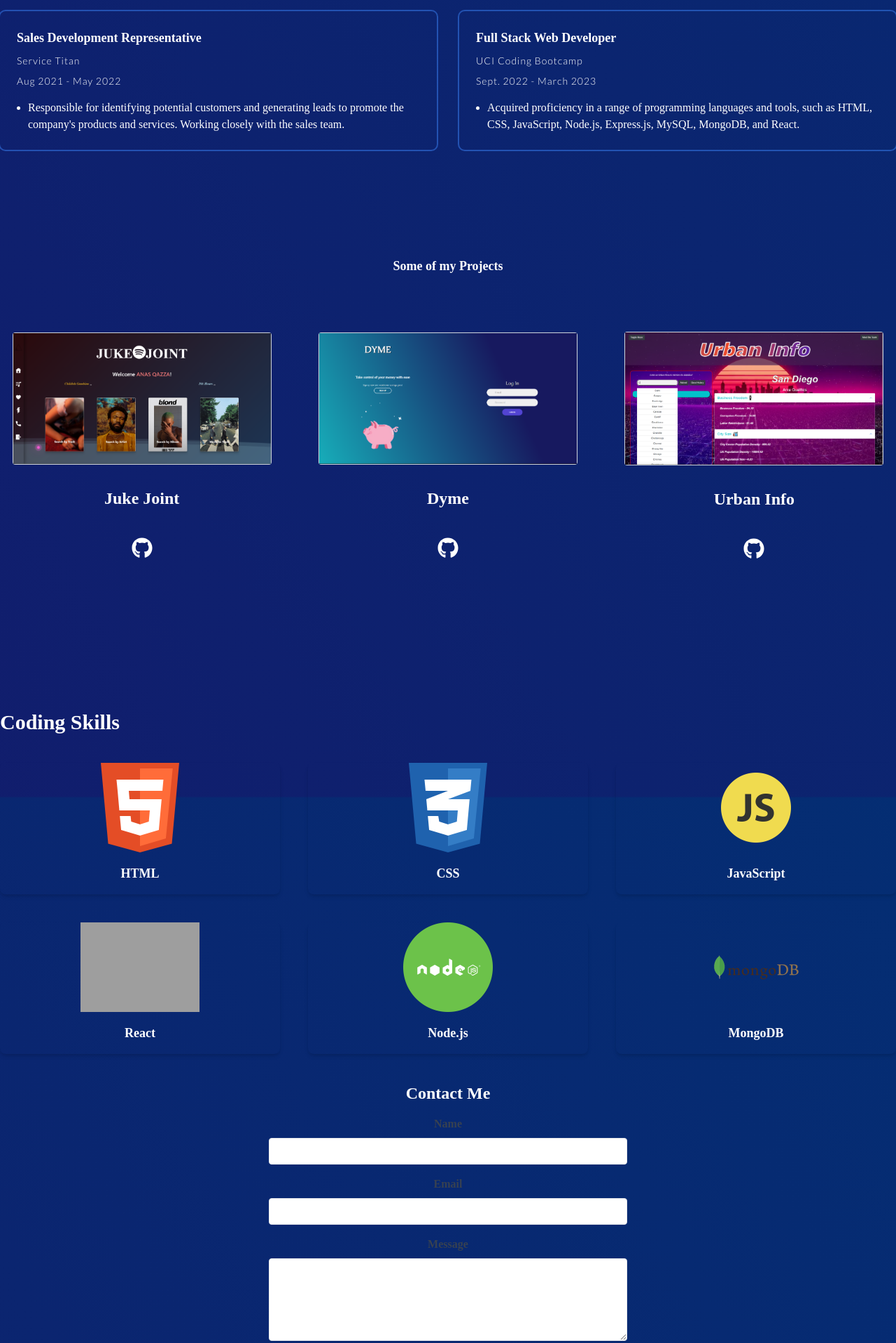
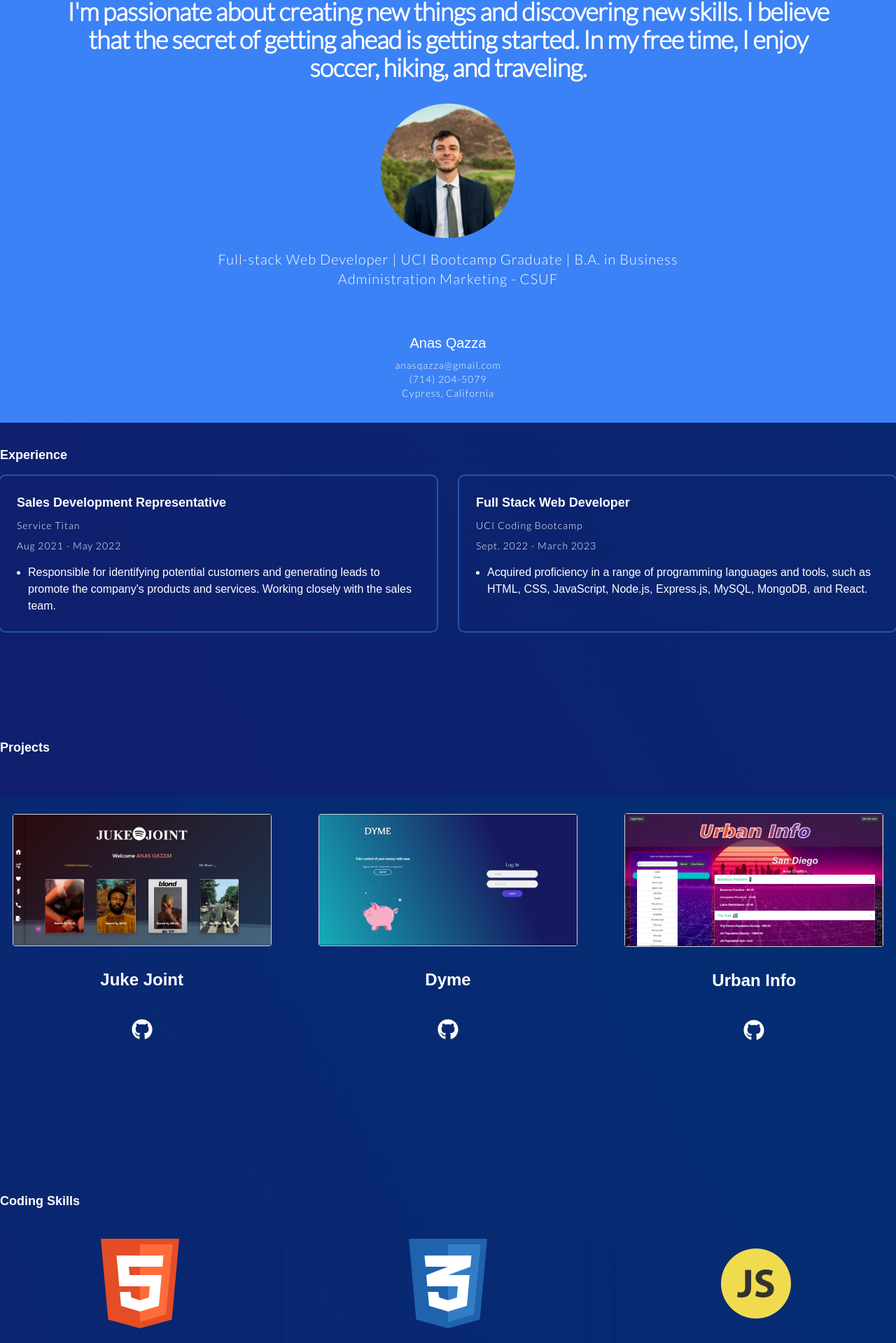
Before and after one commit to aqazza/Portfolio-React-AQ, a React (Vite) app: page / in a window 1280 px wide. Shown: the part 861-2780 px from the top of the page at 70% size. Built offline with nearby package versions, Linux system fonts and the light colour scheme; grey boxes are pictures that could not be loaded.

Commit message:
Ready to deploy

```diff
--- a/index.html
+++ b/index.html
@@ -9,5 +9,7 @@
   <body>
     <div id="root"></div>
     <script type="module" src="/src/main.jsx"></script>
+    <script src="https://code.jquery.com/jquery-3.6.0.min.js"></script>
+    <script src="https://cdnjs.cloudflare.com/ajax/libs/gsap/3.9.0/gsap.min.js"></script>
   </body>
 </html>
--- a/src/App.jsx
+++ b/src/App.jsx
@@ -7,16 +7,17 @@ import Experience from "./components/Experience";
 import Footer from "./components/Footer";
 import Header from "./components/Header";
 import Skills from "./components/Skills";
+import About from "./components/About";
 function App() {
   return (
     <div>
       <Header />
       {/* <NavBar /> */}
+      <About />
       <Experience />
       <Projects />
       <Skills />
       <Contact />
-      {/* <Card /> */}
       <Footer />
     </div>
   );
--- /dev/null
+++ b/src/components/About.css
@@ -0,0 +1,17 @@
+.hover-icon {
+  position: absolute;
+  left: -1rem;
+  top: 50%;
+  transform: translateY(-50%);
+  opacity: 0;
+  transition: opacity 0.3s ease-in-out;
+}
+
+.hover-icon:hover {
+  opacity: 1;
+}
+
+.hover-icon i {
+  font-size: 1.2rem;
+  color: white;
+}
--- /dev/null
+++ b/src/components/About.jsx
@@ -0,0 +1,50 @@
+import React from "react";
+import profilePic from "../assets/images/profile-pic.jpg";
+import "./About.css";
+import { faEdit } from "@fortawesome/free-solid-svg-icons";
+import { FontAwesomeIcon } from "@fortawesome/react-fontawesome";
+
+const About = () => {
+  return (
+    <div className="bg-blue-500 py-8">
+      <div className="max-w-6xl mx-auto px-4 sm:px-6 lg:px-8 relative">
+        <div className="lg:text-center">
+          <h2 className="text-base text-white font-semibold tracking-wide uppercase">
+            About Me
+          </h2>
+          <p className="mt-2 text-3xl leading-8 font-extrabold tracking-tight text-white sm:text-4xl">
+            I'm passionate about creating new things and discovering new skills.
+            I believe that the secret of getting ahead is getting started. In my
+            free time, I enjoy soccer, hiking, and traveling.
+          </p>
+          <div className="mt-8 flex justify-center">
+            <img
+              className="rounded-full h-48 w-48 hover:shadow-lg"
+              src={profilePic}
+              alt="Profile"
+            />
+          </div>
+          <p className="mt-4 max-w-2xl text-xl text-white lg:mx-auto">
+            Full-stack Web Developer | UCI Bootcamp Graduate | B.A. in Business
+            Administration Marketing - CSUF
+          </p>
+        </div>
+        <div className="mt-10 flex justify-center relative">
+          <div className="flex flex-col items-center">
+            <div className="hover-icon">
+              <FontAwesomeIcon icon={faEdit} />
+            </div>
+            <h3 className="mt-6 text-white text-xl font-medium">Anas Qazza</h3>
+            <div className="mt-2 text-white text-sm">
+              <p>anasqazza@gmail.com</p>
+              <p>(714) 204-5079</p>
+              <p>Cypress, California</p>
+            </div>
+          </div>
+        </div>
+      </div>
+    </div>
+  );
+};
+
+export default About;
--- a/src/components/Contact.jsx
+++ b/src/components/Contact.jsx
@@ -1,92 +1,123 @@
-import React, { useState } from "react";
-import emailjs from "emailjs-com";
+import React from "react";
+import { useForm, ValidationError } from "@formspree/react";
 
 export default function Contact() {
-  const [name, setName] = useState("");
-  const [email, setEmail] = useState("");
-  const [message, setMessage] = useState("");
+  const [state, handleSubmit] = useForm("moqzpdgo");
 
-  const handleSubmit = async (e) => {
-    e.preventDefault();
-
-    try {
-      await emailjs.sendForm(
-        "service_r8ig74d",
-        "template_ikcovgz",
-        e.target,
-        "n6Y7QmRojcFgzIpkY"
+  if (state.succeeded) {
+    return (
+      <p style={{ textAlign: "center" }}>
+        Thank you for contacting me! I'll get back to you soon.
+      </p>
     );
-
-      console.log("Email sent successfully!");
-    } catch (error) {
-      console.error(error);
   }
-  };
 
   return (
-    <div className="flex items-center justify-center h-full">
-      <div className="w-full max-w-lg mt-10">
-        <h2 className="text-2xl font-semibold mb-4">Contact Me</h2>
-        <form onSubmit={handleSubmit}>
-          <div className="mb-4">
-            <label
-              htmlFor="name"
-              className="block text-gray-700 font-bold mb-2"
+    <form
+      onSubmit={handleSubmit}
+      style={{ maxWidth: "500px", margin: "0 auto" }}
     >
+      <div
+        style={{
+          display: "flex",
+          flexDirection: "column",
+          marginBottom: "1rem",
+        }}
+      >
+        <label htmlFor="name" style={{ fontFamily: "cursive" }}>
           Name
         </label>
         <input
+          id="name"
           type="text"
-              id="name"
           name="name"
-              value={name}
-              onChange={(e) => setName(e.target.value)}
-              required
-              className="appearance-none border rounded w-full py-2 px-3 text-gray-700 leading-tight focus:outline-none focus:shadow-outline"
+          style={{ color: "black", fontFamily: "cursive" }}
+        />
+        <ValidationError prefix="Name" field="name" errors={state.errors} />
+      </div>
+
+      <div
+        style={{
+          display: "flex",
+          flexDirection: "column",
+          marginBottom: "1rem",
+        }}
+      >
+        <label htmlFor="email" style={{ fontFamily: "cursive" }}>
+          Email Address
+        </label>
+        <input
+          id="email"
+          type="email"
+          name="email"
+          style={{ color: "black", fontFamily: "cursive" }}
+        />
+        <ValidationError prefix="Email" field="email" errors={state.errors} />
+      </div>
+
+      <div
+        style={{
+          display: "flex",
+          flexDirection: "column",
+          marginBottom: "1rem",
+        }}
+      >
+        <label htmlFor="subject" style={{ fontFamily: "cursive" }}>
+          Subject
+        </label>
+        <input
+          id="subject"
+          type="text"
+          name="subject"
+          style={{ color: "black", fontFamily: "cursive" }}
+        />
+        <ValidationError
+          prefix="Subject"
+          field="subject"
+          errors={state.errors}
         />
       </div>
-          <div className="mb-4">
-            <label
-              htmlFor="email"
-              className="block text-gray-700 font-bold mb-2"
+
+      <div
+        style={{
+          display: "flex",
+          flexDirection: "column",
+          marginBottom: "1rem",
+        }}
       >
-              Email
-            </label>
-            <input
-              type="email"
-              id="email"
-              name="email"
-              value={email}
-              onChange={(e) => setEmail(e.target.value)}
-              required
-              className="appearance-none border rounded w-full py-2 px-3 text-gray-700 leading-tight focus:outline-none focus:shadow-outline"
-            />
-          </div>
-          <div className="mb-4">
-            <label
-              htmlFor="message"
-              className="block text-gray-700 font-bold mb-2"
-            >
+        <label htmlFor="message" style={{ fontFamily: "cursive" }}>
           Message
         </label>
         <textarea
           id="message"
           name="message"
-              value={message}
-              onChange={(e) => setMessage(e.target.value)}
-              required
-              className="appearance-none border rounded w-full py-2 px-3 text-gray-700 leading-tight focus:outline-none focus:shadow-outline"
-              rows="5"
-            ></textarea>
+          rows="6"
+          style={{ color: "black", fontFamily: "cursive" }}
+        />
+        <ValidationError
+          prefix="Message"
+          field="message"
+          errors={state.errors}
+        />
       </div>
+
       <button
         type="submit"
-            className="bg-blue-500 hover:bg-blue-700 text-white font-bold py-2 px-4 rounded focus:outline-none focus:shadow-outline"
+        disabled={state.submitting}
+        style={{
+          backgroundColor: "#0066CC",
+          color: "#fff",
+          borderRadius: "5px",
+          padding: "10px",
+          fontFamily: "cursive",
+          cursor: "pointer",
+          transition: "background-color 0.2s ease-in-out",
+        }}
+        onMouseOver={(e) => (e.target.style.backgroundColor = "#0052a0")}
+        onMouseOut={(e) => (e.target.style.backgroundColor = "#0066CC")}
       >
-            Submit
+        {state.submitting ? "Submitting..." : "Submit"}
       </button>
     </form>
-      </div>
-    </div>
   );
 }
--- a/src/components/Experience.jsx
+++ b/src/components/Experience.jsx
@@ -23,7 +23,7 @@ const Experience = () => {
 
   return (
     <div className="container mx-auto py-8">
-      <h2 className="text-3xl font-bold mb-4">Experience</h2>
+      <h2 className="text-lg font-bold mb-4">Experience</h2>
       <div className="grid gap-8 md:grid-cols-2">
         {experience.map((job) => (
           <div key={job.id} className="bg-transparent ring-2 rounded-lg p-6">
--- a/src/components/Projects.jsx
+++ b/src/components/Projects.jsx
@@ -40,13 +40,14 @@ const Projects = () => {
       <div className="container mx-auto">
         <div className="-mx-4 flex flex-wrap justify-center">
           <div className="w-full px-4">
-            <div className="mx-auto mb-[60px] max-w-[510px] text-center lg:mb-20">
+            <div className="mx-auto mb-[60px] max-w-[510px] text-left ml-0 lg:mb-20">
               <span className="text-primary mb-2 block text-lg font-semibold">
-                Some of my Projects
+                Projects
               </span>
             </div>
           </div>
         </div>
+
         <div className="-mx-4 flex flex-wrap">
           {projects.map((project) => (
             <div className="w-full px-4 md:w-1/2 lg:w-1/3" key={project.id}>
--- a/src/components/Skills.jsx
+++ b/src/components/Skills.jsx
@@ -42,7 +42,7 @@ const Skills = () => {
   return (
     <div className="container mx-auto px-4 lg:px-0">
       <div className="grid grid-cols-1 sm:grid-cols-2 lg:grid-cols-3 gap-8"></div>
-      <h2 className="text-3xl font-bold mt-20 mb-10">Coding Skills</h2>
+      <h2 className="text-lg font-bold mt-20 mb-10">Coding Skills</h2>
       <div className="grid grid-cols-2 md:grid-cols-3  gap-10">
         {skills.map((skill) => (
           <div className="bg-transparent rounded-lg shadow-md overflow-hidden text-center">
--- a/src/index.css
+++ b/src/index.css
@@ -9,7 +9,8 @@ body {
   background-size: 400% 400%;
   animation: gradient 5s ease infinite;
   height: 100vh;
-  font-family: "Playfair Display", serif;
+  font-family: "Avant Garde", Avantgarde, "Century Gothic", CenturyGothic,
+    "AppleGothic", sans-serif;
 }
 
 @keyframes gradient {
```
Also changed, not shown: package.json (+7 -0 lines), src/assets/images/profile-pic.jpg (added), 1 other file (tests, documents, lock files or other folders). Lines whose indentation alone changed are shown as unchanged.
